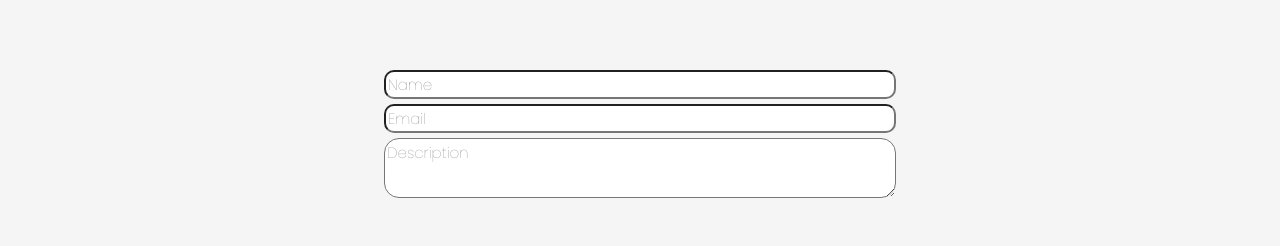
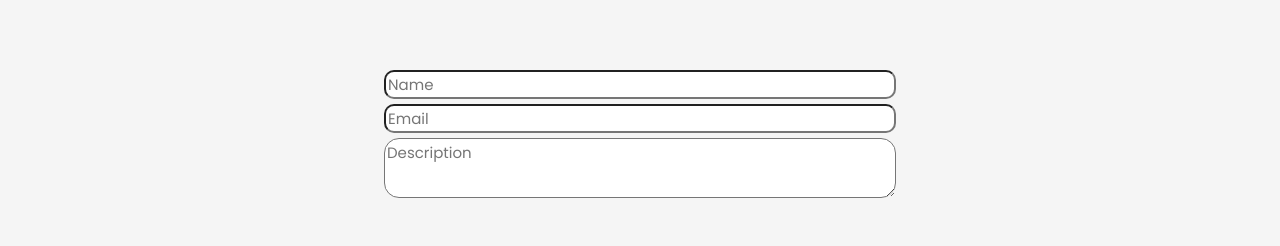
Before and after one commit to Jolud95/portfolio, a React (Create React App) app: page / in a window 1280 px wide. Shown: the part 3749-3995 px from the top of the page. Built offline with nearby package versions, Linux system fonts and the light colour scheme.

Commit message:
Font weight

```diff
--- a/src/Communications/Contacts.module.scss
+++ b/src/Communications/Contacts.module.scss
@@ -26,7 +26,7 @@
         width: 100%;
         background-color: $backgroundColorTwo;
         border-radius: 10px;
-        @include text($fontFamilyOne, 300, 15px, $textColorOne);
+        @include text($fontFamilyOne, 400, 15px, $textColorOne);
       }
 
       .textarea {
@@ -35,7 +35,7 @@
         height: 60px;
         background-color: $backgroundColorTwo;
         border-radius: 15px;
-        @include text($fontFamilyOne, 300, 15px, $textColorOne);
+        @include text($fontFamilyOne, 400, 15px, $textColorOne);
       }
 
       .button {
```
